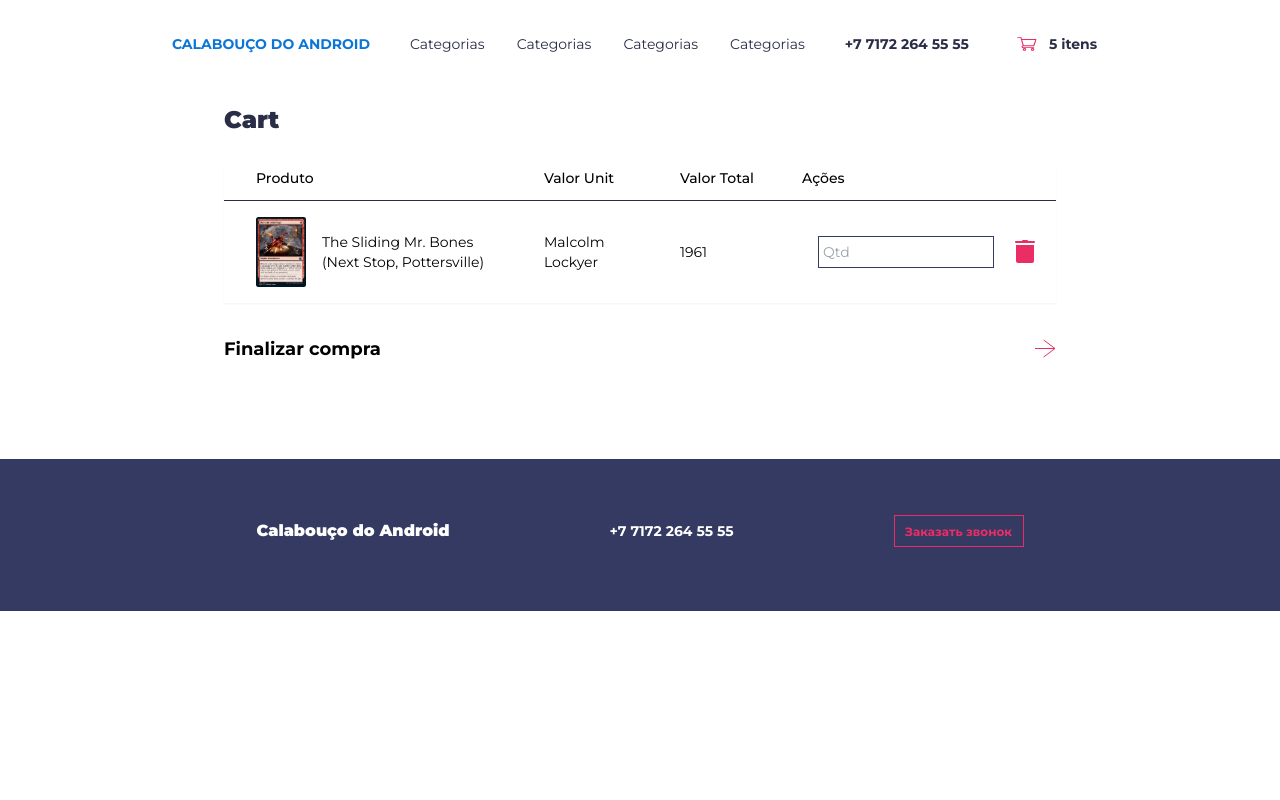
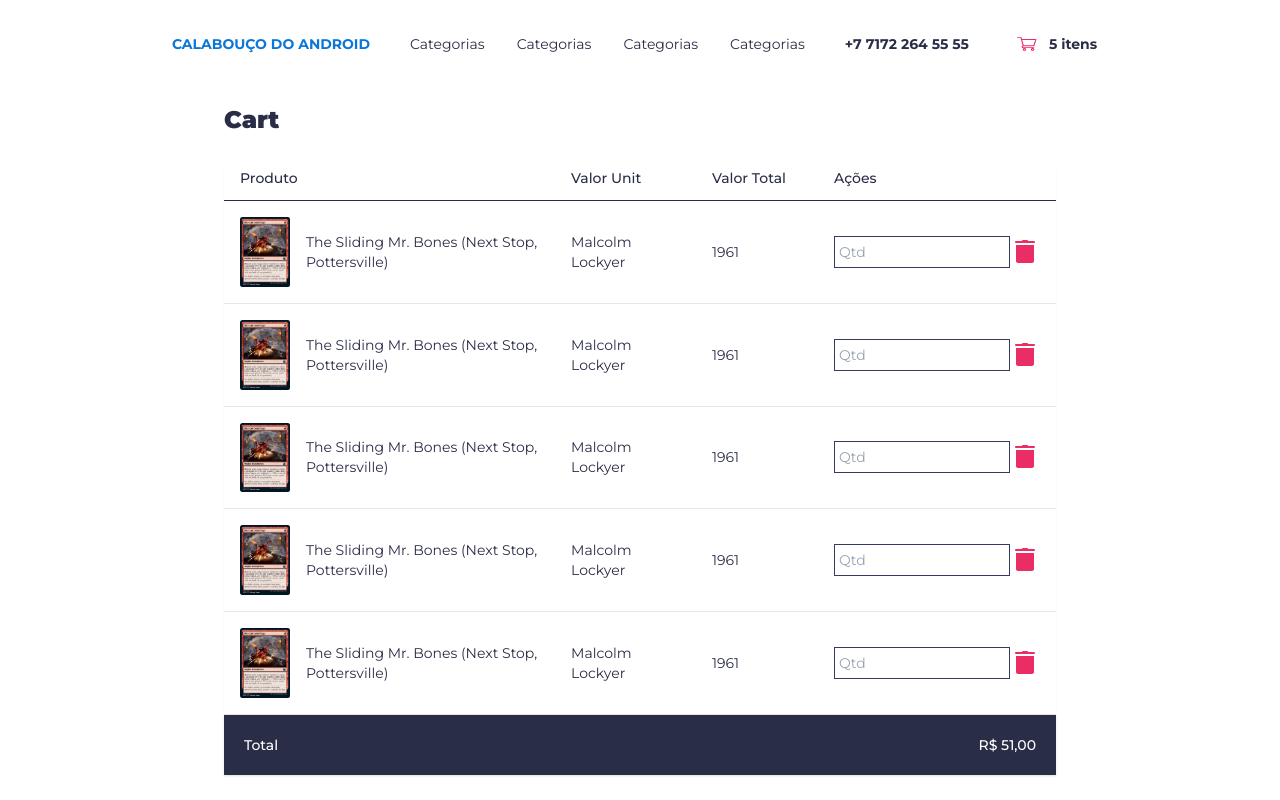
Before and after one commit to paulorievrs/next-marketplace-mtg, a Next.js app: page /carrinho in a window 1280 px wide. Shown: the top 800 px of the page. Built offline with nearby package versions, Linux system fonts and the light colour scheme.

Commit message:
finishing cart components

```diff
--- /dev/null
+++ b/components/Cart/MobileCart/CartItem.tsx
@@ -0,0 +1,43 @@
+import Image from "next/image";
+import Body from "../../Body/Body";
+import TrashIcon from "../../icons/Trash";
+import ProductInfoText from "../../ProductCard/ProductInfoText";
+
+export default function CartItem() {
+  return (
+    <div className="flex flex-col gap-8 md:justify-center md:items-center pb-4 border-b">
+      <div className="flex flex-row gap-4">
+        <Image src="/cardImage.jpeg" alt="Card image" width={90} height={180} />
+        <div>
+          <Body fontWeight="font-black">Brincar com fogo</Body>
+          <div className="flex flex-col md:w-full md:text-center gap-2">
+            <div>
+              <ProductInfoText
+                title={"Em estoque: "}
+                description={"2x"}
+                titleClassName={"whitespace-nowrap"}
+                className={"gap-1"}
+              />
+
+              <ProductInfoText title={"Valor Unit:"} description={"R$ 25,50"} />
+              <ProductInfoText
+                title={"Valor total:"}
+                description={"R$ 51,00"}
+              />
+            </div>
+            <div className="flex flex-row place-items-center gap-2">
+              <input
+                id="quantity"
+                placeholder="Qtd"
+                min={1}
+                type={"number"}
+                className="pl-1 text-primary h-6 border border-dark-primary outline-0 focus:outline-none w-full placeholder:text-sm"
+              />
+              <TrashIcon fill={"#eb2d66"} />
+            </div>
+          </div>
+        </div>
+      </div>
+    </div>
+  );
+}
--- /dev/null
+++ b/components/Cart/MobileCart/MobileCart.tsx
@@ -0,0 +1,20 @@
+import clsx from "clsx";
+import CartItem from "./CartItem";
+
+export default function MobileCart() {
+  return (
+    <div className="block lg:hidden">
+      <div
+        className={clsx(
+          `bg-white px-10 pt-5 pb-8 mt-10 flex flex-col gap-8 shadow`
+        )}
+      >
+        <CartItem />
+        <CartItem />
+        <CartItem />
+        <CartItem />
+        <CartItem />
+      </div>
+    </div>
+  );
+}
--- /dev/null
+++ b/components/Cart/WebCart/CartItem.tsx
@@ -0,0 +1,46 @@
+import Image from "next/image";
+import { ReactNode, RefObject } from "react";
+import TrashIcon from "../../icons/Trash";
+
+type ItemProps = {
+  children: ReactNode;
+};
+
+const Item = ({ children }: ItemProps) => (
+  <td className="border-slate-100 p-4 text-primary group-hover:text-white">
+    {children}
+  </td>
+);
+
+export default function CartItem() {
+  return (
+    <tr className="transition-all duration-300 ease cursor-pointer group border-b hover:bg-dark-primary hover:text-white">
+      <Item>
+        <div className="flex flex-row items-center gap-4">
+          <Image
+            src="/cardImage.jpeg"
+            alt="Card image"
+            width={50}
+            height={150}
+          />
+          The Sliding Mr. Bones (Next Stop, Pottersville)
+        </div>
+      </Item>
+
+      <Item>Malcolm Lockyer</Item>
+      <Item>1961</Item>
+      <Item>
+        <div className="flex flex-row items-center justify-center">
+          <input
+            id="quantity"
+            placeholder="Qtd"
+            min={1}
+            type={"number"}
+            className="pl-1 text-primary h-8 border border-dark-primary outline-0 focus:outline-none group-hover:text-white group-hover:bg-primary"
+          />
+          <TrashIcon fill={"#eb2d66"} />
+        </div>
+      </Item>
+    </tr>
+  );
+}
--- /dev/null
+++ b/components/Cart/WebCart/WebCart.tsx
@@ -0,0 +1,36 @@
+import { RefObject } from "react";
+import CartItem from "./CartItem";
+
+type TableHeadItemProps = {
+  item: string;
+};
+
+const TableHeadItem = ({ item }: TableHeadItemProps) => (
+  <th className="border-b border-b-primary text-left font-medium p-4 pr-8 pt-0 pb-3 text-primary whitespace-nowrap">
+    {item}
+  </th>
+);
+
+export default function WebCart() {
+  return (
+    <div className="shadow-sm overflow-x-scroll mt-8 hidden lg:block">
+      <table className="border-collapse table-auto w-full text-sm">
+        <thead>
+          <tr>
+            <TableHeadItem item="Produto" />
+            <TableHeadItem item="Valor Unit" />
+            <TableHeadItem item="Valor Total" />
+            <TableHeadItem item="Ações" />
+          </tr>
+        </thead>
+        <tbody className="bg-white">
+          <CartItem />
+          <CartItem />
+          <CartItem />
+          <CartItem />
+          <CartItem />
+        </tbody>
+      </table>
+    </div>
+  );
+}
--- /dev/null
+++ b/components/NextPage/NextPage.tsx
@@ -0,0 +1,18 @@
+import Body from "../Body/Body";
+import ArrowRight from "../icons/ArrowRight";
+
+type NextPageProps = {
+  pageTitle: string;
+  //linkTo: string;
+};
+
+export default function NextPage({ pageTitle }: NextPageProps) {
+  return (
+    <div className="flex flex-row justify-between items-center cursor-pointer w-full mt-8">
+      <Body fontWeight="font-bold" color="text-info-light" fontSize="text-lg">
+        {pageTitle}
+      </Body>
+      <ArrowRight />
+    </div>
+  );
+}
--- a/components/ProductCard/ProductInfoText.tsx
+++ b/components/ProductCard/ProductInfoText.tsx
@@ -1,18 +1,30 @@
+import clsx from "clsx";
 import Body from "../Body/Body";
 
 type ProductInfoTextParts = {
   title: string;
   description: string;
+  titleClassName?: string;
+  descriptionClassName?: string;
+  className?: string;
 };
 
 export default function ProductInfoText({
   title,
-  description
+  description,
+  titleClassName = "",
+  descriptionClassName = "",
+  className = ""
 }: ProductInfoTextParts) {
   return (
-    <div className="flex flex-row">
+    <div className={clsx("flex flex-row", className)}>
       <div className="w-full">
-        <Body fontSize="text-xs" color="text-info" fontWeight="font-medium">
+        <Body
+          fontSize="text-xs"
+          color="text-info"
+          fontWeight="font-medium"
+          className={titleClassName}
+        >
           {title}
         </Body>
       </div>
@@ -21,6 +33,7 @@ export default function ProductInfoText({
           fontSize="text-xs"
           color="text-secondary"
           fontWeight="font-medium"
+          className={descriptionClassName}
         >
           {description}
         </Body>
--- a/pages/carrinho/index.tsx
+++ b/pages/carrinho/index.tsx
@@ -1,148 +1,35 @@
-import clsx from "clsx";
-import Image from "next/image";
-import { RefObject, useRef } from "react";
+import { useRef } from "react";
 import Body from "../../components/Body/Body";
+import MobileCart from "../../components/Cart/MobileCart/MobileCart";
+import WebCart from "../../components/Cart/WebCart/WebCart";
 import Container from "../../components/Container/Container";
 import H1 from "../../components/H1/H1";
-import ArrowRight from "../../components/icons/ArrowRight";
-import TrashIcon from "../../components/icons/Trash";
 import MyHead from "../../components/MyHead/MyHead";
-import ProductInfoText from "../../components/ProductCard/ProductInfoText";
-
-const MobileCart = ({
-  quantityRef
-}: {
-  quantityRef: RefObject<HTMLInputElement>;
-}) => {
-  return (
-    <div className="block lg:hidden">
-      <div
-        className={clsx(
-          `bg-white px-10 pt-5 pb-8 mt-10 flex flex-col gap-8 shadow `
-        )}
-      >
-        <div className="flex flex-col gap-8 md:justify-center md:items-center">
-          <div className="flex flex-row gap-4">
-            <Image
-              src="/cardImage.jpeg"
-              alt="Card image"
-              width={100}
-              height={200}
-            />
-            <div>
-              <Body fontWeight="font-black">Brincar com fogo</Body>
-              <div className="flex flex-col md:w-full md:text-center gap-2">
-                <div>
-                  <ProductInfoText title={"Quantidade: "} description={"2x"} />
-
-                  <ProductInfoText
-                    title={"Valor Unit: "}
-                    description={"R$ 25,50"}
-                  />
-                  <ProductInfoText
-                    title={"Valor total: "}
-                    description={"R$ 51,00"}
-                  />
-                </div>
-
-                <input
-                  id="quantity"
-                  ref={quantityRef}
-                  placeholder="Qtd"
-                  min={1}
-                  type={"number"}
-                  className="pl-1 text-primary h-8 border border-dark-primary outline-0 focus:outline-none w-full"
-                />
-                <TrashIcon fill={"#eb2d66"} />
-              </div>
-            </div>
-          </div>
-        </div>
-      </div>
-    </div>
-  );
-};
-
-const WebCart = ({
-  quantityRef
-}: {
-  quantityRef: RefObject<HTMLInputElement>;
-}) => {
-  return (
-    <div className="shadow-sm overflow-x-scroll my-8 hidden lg:block">
-      <table className="border-collapse table-auto w-full text-sm">
-        <thead>
-          <tr>
-            <th className="border-b border-b-primary text-left font-medium p-4 pl-8 pt-0 pb-3 text-slate-400 whitespace-nowrap">
-              Produto
-            </th>
-
-            <th className="border-b border-b-primary text-left font-medium p-4 pr-8 pt-0 pb-3 text-slate-400 whitespace-nowrap">
-              Valor Unit
-            </th>
-            <th className="border-b border-b-primary text-left font-medium p-4 pr-8 pt-0 pb-3 text-slate-400 whitespace-nowrap">
-              Valor Total
-            </th>
-            <th className="border-b border-b-primary text-left font-medium p-4 pr-8 pt-0 pb-3 text-slate-400 whitespace-nowrap">
-              Ações
-            </th>
-          </tr>
-        </thead>
-        <tbody className="bg-white">
-          <tr className="transition-all duration-300 ease cursor-pointer hover:bg-dark-primary hover:text-white hover:shadow-lg ">
-            <td className="border-slate-100 p-4 pl-8 text-slate-500 flex flex-row items-center gap-4">
-              <Image
-                src="/cardImage.jpeg"
-                alt="Card image"
-                width={50}
-                height={150}
-              />
-              The Sliding Mr. Bones (Next Stop, Pottersville)
-            </td>
-            <td className="border-slate-100 p-4 text-slate-500">
-              Malcolm Lockyer
-            </td>
-            <td className="border-slate-100 p-4 pr-8 text-slate-500">1961</td>
-            <td className="border-slate-100 p-4 pl-8 text-slate-500 ">
-              <div className="flex flex-row items-center justify-center gap-4">
-                <input
-                  id="quantity"
-                  ref={quantityRef}
-                  placeholder="Qtd"
-                  min={1}
-                  type={"number"}
-                  className="pl-1 text-primary h-8 border border-dark-primary outline-0 focus:outline-none"
-                />
-                <TrashIcon fill={"#eb2d66"} />
-              </div>
-            </td>
-          </tr>
-        </tbody>
-      </table>
-    </div>
-  );
-};
+import NextPage from "../../components/NextPage/NextPage";
 
 export default function Cart() {
   const quantityRef = useRef<HTMLInputElement>(null);
-
   return (
     <>
       <MyHead title="Calabouço do Android - Carrinho" />
       <Container>
         <H1>Cart</H1>
-        <MobileCart quantityRef={quantityRef} />
-        <WebCart quantityRef={quantityRef} />
-        <div className="flex flex-row justify-between items-center cursor-pointer w-full mt-8">
-          <Body
-            fontWeight="font-bold"
-            color="text-info-light"
-            fontSize="text-lg"
-          >
-            Finalizar compra
-          </Body>
-          <ArrowRight />
+        <div>
+          <MobileCart />
+          <WebCart />
+          <div className="bg-primary p-5 shadow">
+            <div className="flex flex-row justify-between items-center">
+              <Body fontWeight="font-medium" color="text-white">
+                Total
+              </Body>
+              <Body fontWeight="font-medium" color="text-white">
+                R$ 51,00
+              </Body>
+            </div>
+          </div>
         </div>
+
+        <NextPage pageTitle="Finalizar compra" />
       </Container>
     </>
   );
--- a/styles/globals.css
+++ b/styles/globals.css
@@ -1,6 +1,13 @@
 @tailwind base;
 @tailwind components;
 @tailwind utilities;
+
+@layer utilities {
+  input[type="number"]::-webkit-inner-spin-button,
+  input[type="number"]::-webkit-outer-spin-button {
+    @apply appearance-none;
+  }
+}
 
 /* body {
   margin: 0;
--- a/tailwind.config.js
+++ b/tailwind.config.js
@@ -20,7 +20,6 @@ module.exports = {
       },
       backgroundImage: {
         "magic-world": "url('/bgImage.png')",
-      }
       },
       colors: {
         primary: '#2a2d46',
@@ -35,6 +34,8 @@ module.exports = {
         "light-gray": "#f3f4ff",
         "menu-color": "rgba(0, 0, 0, 0.81)"
       },
+    },
+
     fontFamily: {
       sans: ['var(--font-montserrat)', ...fontFamily.sans],
     },
```
Lines whose indentation alone changed are shown as unchanged.
